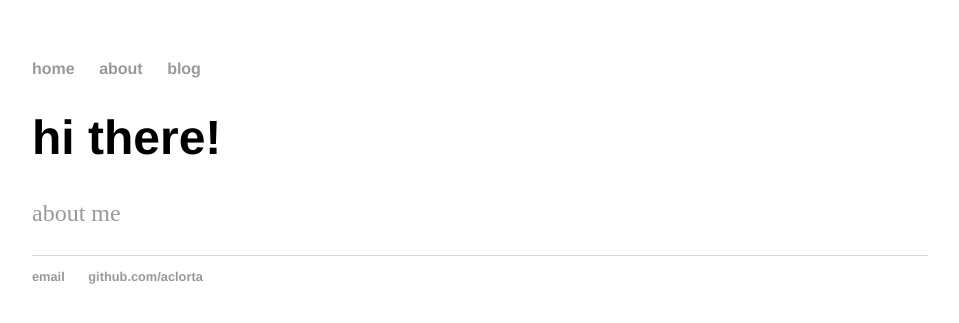
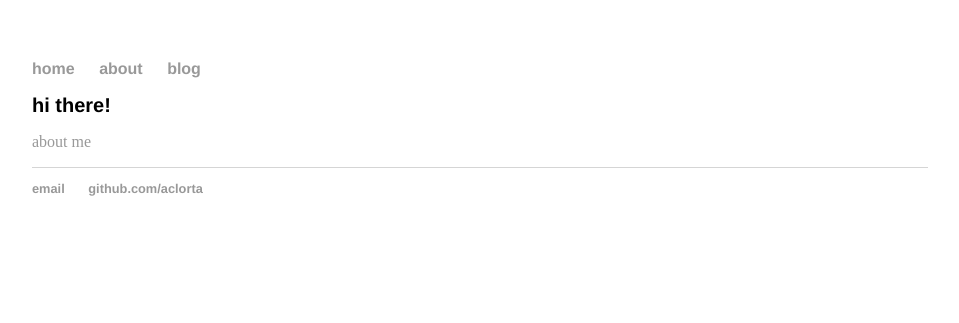
Before and after one commit to aclorta/aclorta.github.io, a Jekyll site: the page built from index.html, in a window 1280 px wide. Shown: the top 323 px of the page, without its empty margins (160-1119 px from the left). Built offline with Jekyll 4.4.1, drawn with Linux system fonts in a browser that asks for light colours.

Commit message:
change font size

```diff
--- a/css/main.css
+++ b/css/main.css
@@ -20,12 +20,12 @@ a:hover {
     text-decoration: underline;
 }
 h1 {
-    font-size: 3em;
+    font-size: 1.25em;
     font-family:'Helvetica', 'Arial', 'Sans-Serif';
 }
 p {
-    font-size: 1.5em;
-    line-height: 1.4em;
+    /* font-size: 1.5em;
+    line-height: 1.4em; */
     color: #333;
 }
 footer {
```
